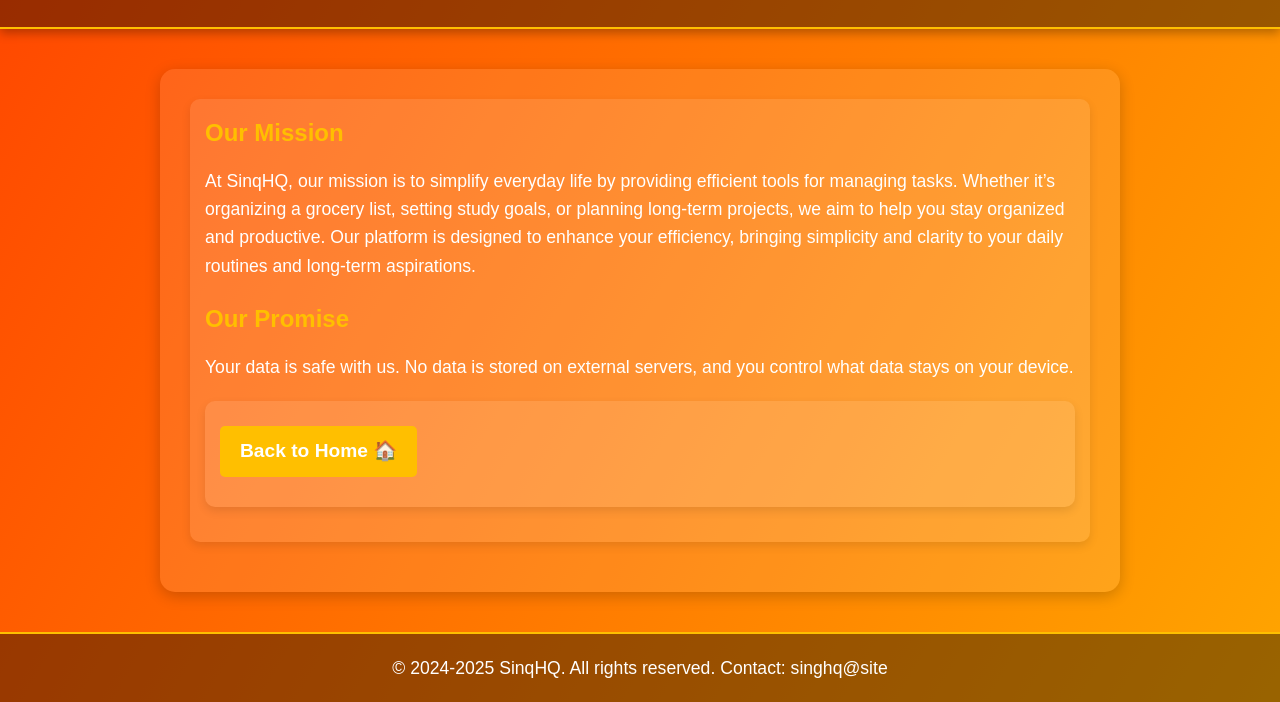
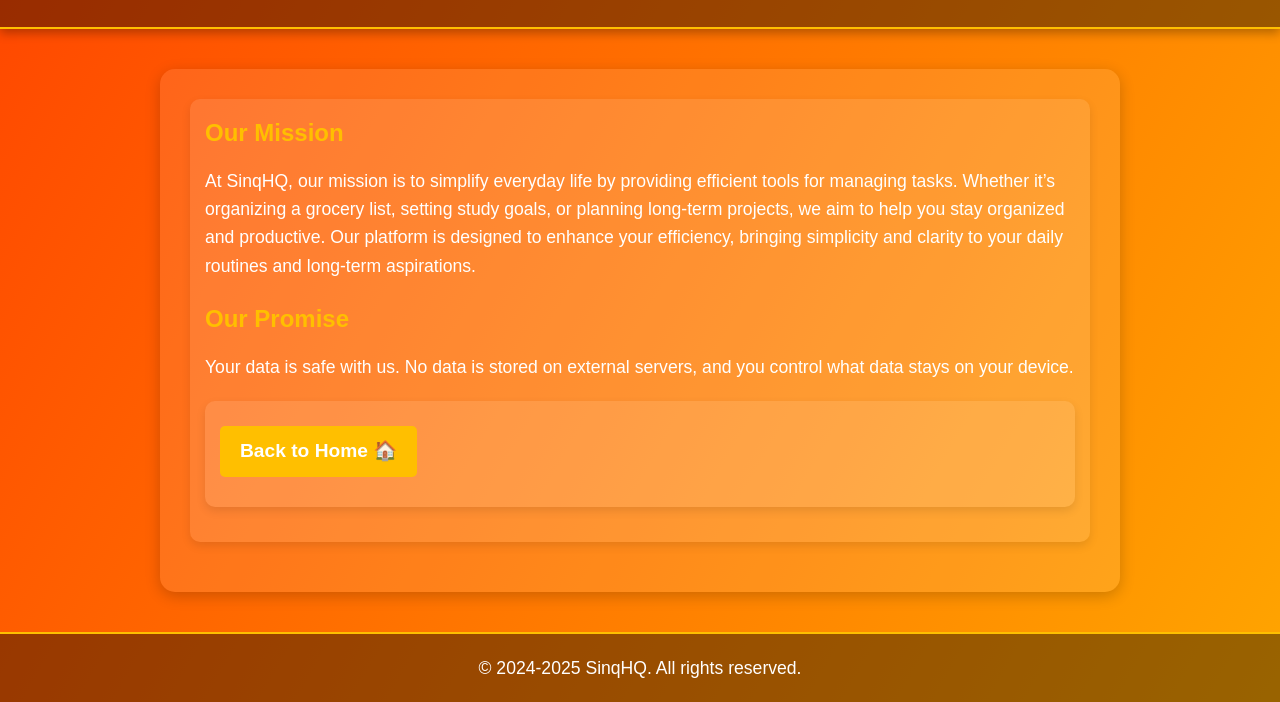
Before and after one commit to anonn78103/singHQ, a plain HTML site: page menu/aboutUs/index.html in a window 1280 px wide. Shown: the part 110-812 px from the top of the page. Drawn offline with Linux system fonts and the light colour scheme.

Commit message:
Update index.html

```diff
--- a/menu/aboutUs/index.html
+++ b/menu/aboutUs/index.html
@@ -128,8 +128,7 @@
     </div>
 
     <footer>
-        <p>&copy; 2024-2025 <a href="https://singhq.site">SinqHQ</a>. All rights reserved. Contact: <a
-                href="mailto:singhq@site">singhq@site</a></p>
+        <p>&copy; 2024-2025 <a href="https://singhq.site">SinqHQ</a>. All rights reserved.</p>
     </footer>
 </body>
 
```
